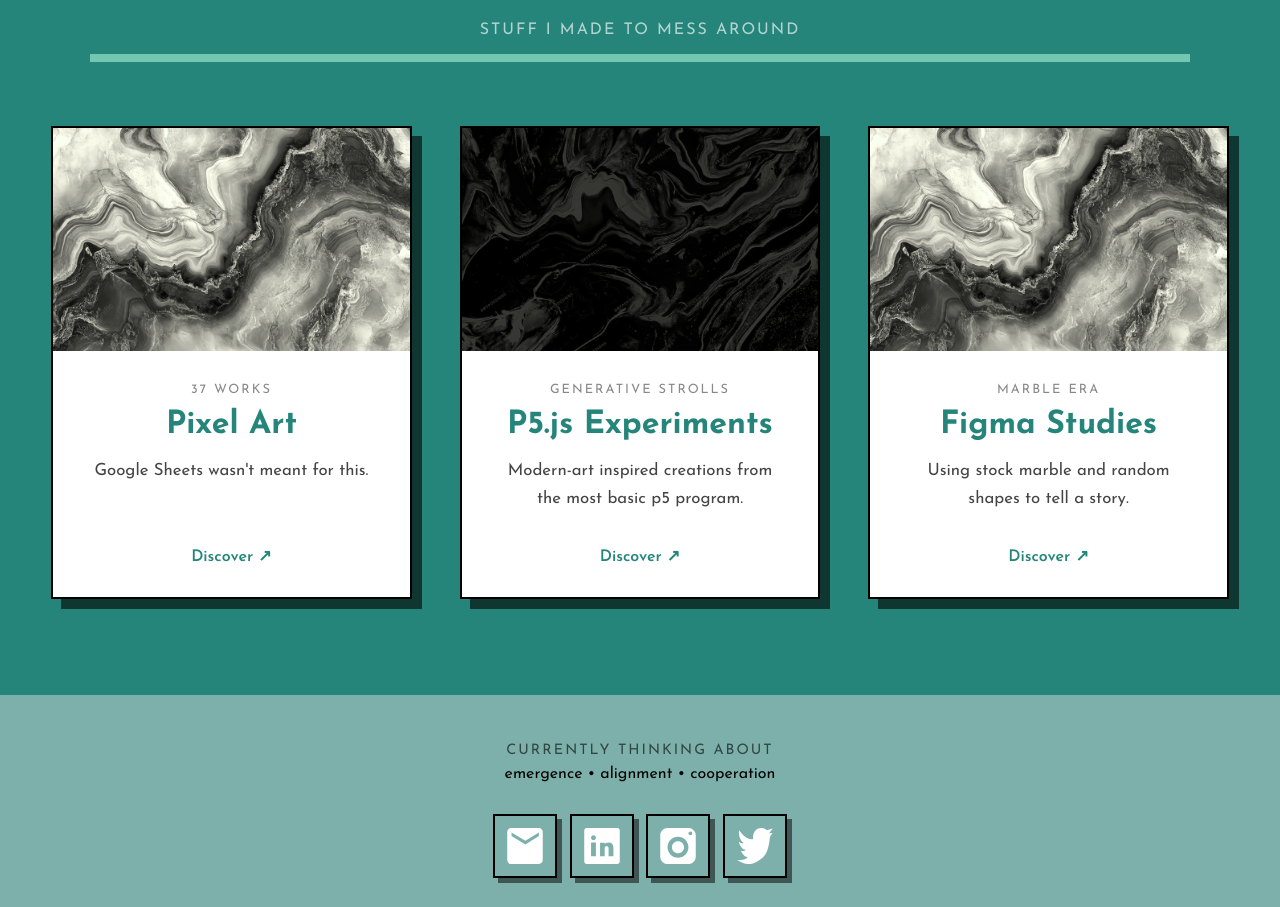
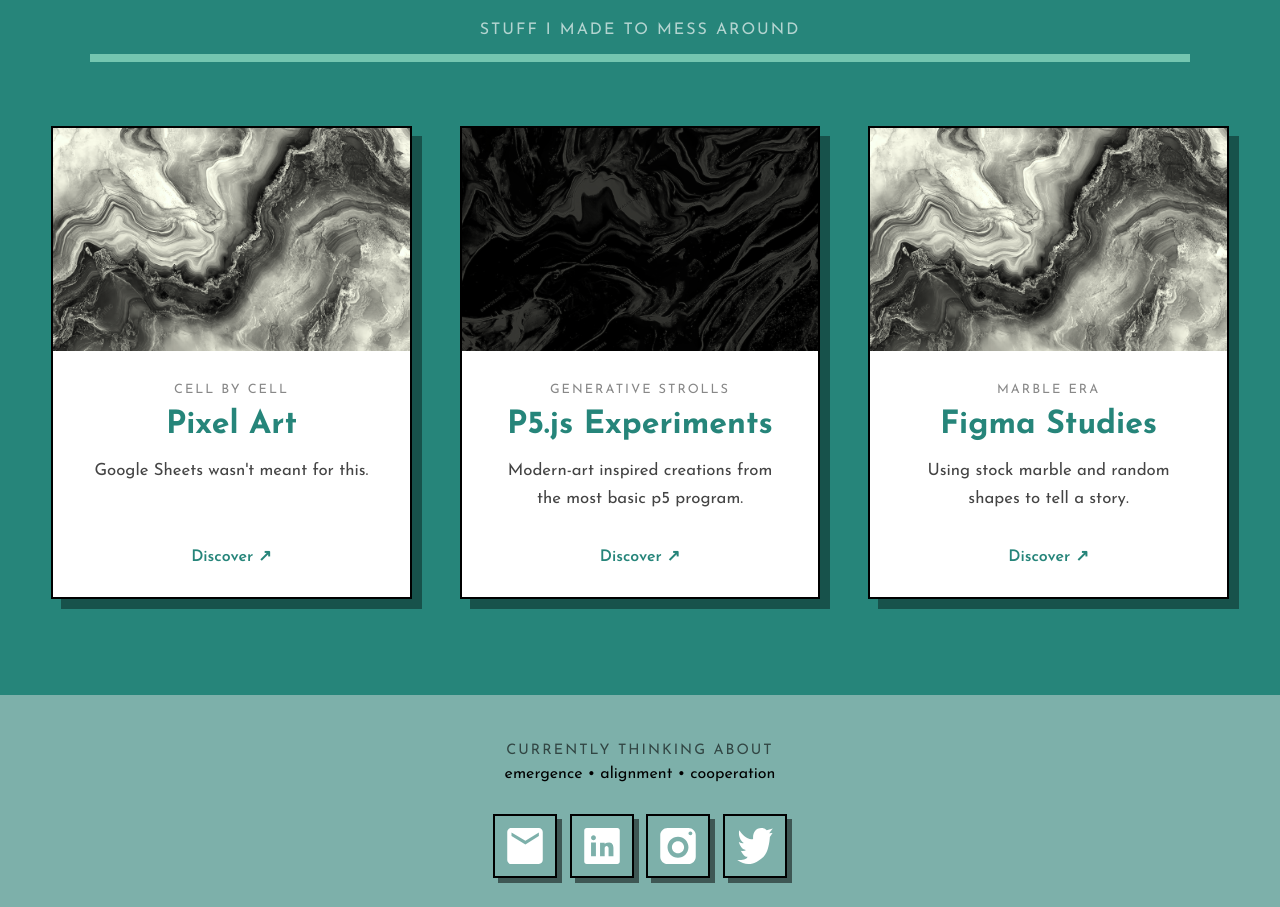
Before and after one commit to Sharatjacob2/main_website, a React (Create React App) app: page /weird in a window 1280 px wide. Shown: the part 911-1818 px from the top of the page. Built offline with nearby package versions, Linux system fonts and the light colour scheme.

Commit message:
minor changes

```diff
--- a/public/content/weird/pixel-art.md
+++ b/public/content/weird/pixel-art.md
@@ -1,6 +1,6 @@
 ---
 title: Pixel Art
-subtitle: 37 works
+subtitle: Cell By Cell
 preview: Google Sheets wasn't meant for this.
 cover: bad-photos.png
 order: 1
--- a/src/weirdPage/Weird.css
+++ b/src/weirdPage/Weird.css
@@ -77,7 +77,7 @@
 
     border:2px solid black;
 
-    box-shadow:10px 10px 0 rgba(0, 0, 0, 0.595);
+    box-shadow:10px 10px 0 rgba(0, 0, 0, 0.39);
 
     overflow:hidden;
 
@@ -94,7 +94,7 @@
 
     transform:translate(-6px,-6px);
 
-    box-shadow:16px 16px 0 black;
+    box-shadow:16px 16px 0 rgba(0, 0, 0, 0.646);
 }
 
 /* ---------- Image ---------- */
```
Also changed, not shown: public/content/about.md (+1 -1 lines).
